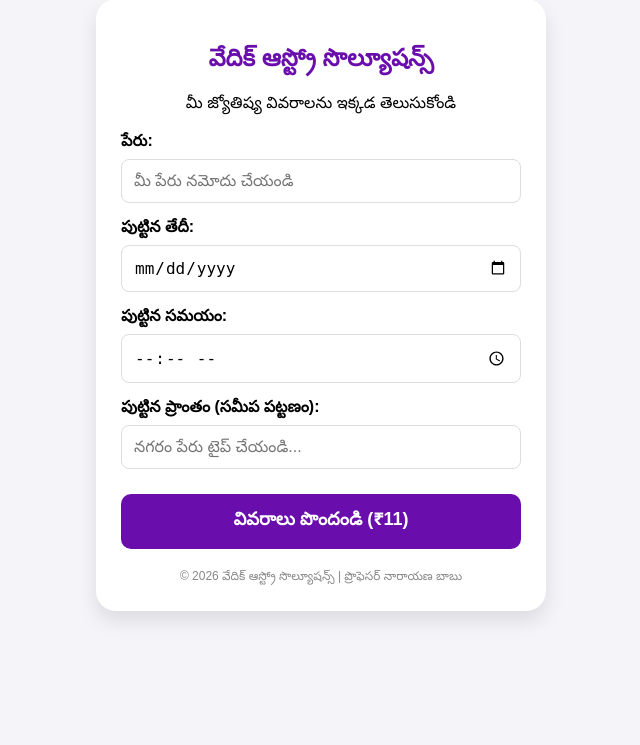
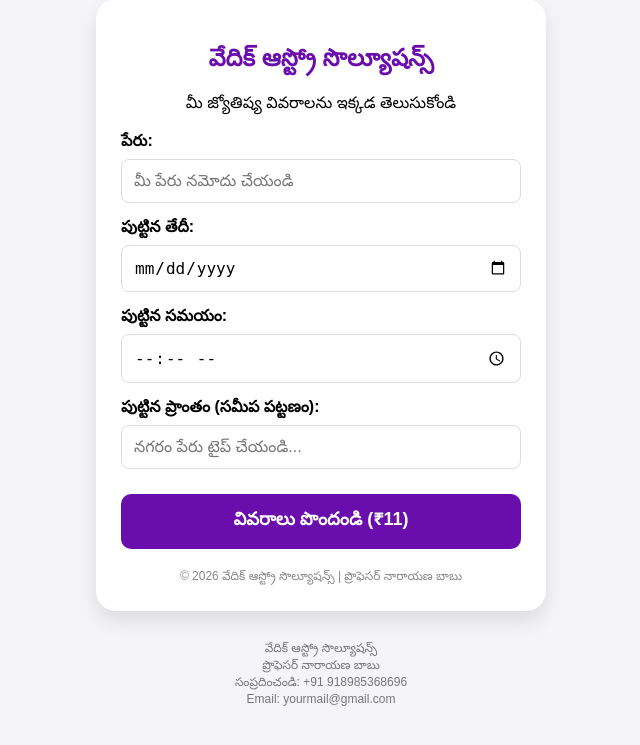
Before and after one commit to mdnbabu/mdnbabu-telugu-astrology-, a Flask app: page / in a window 1280 px wide. Shown: the part 29-774 px from the top of the page, without its empty margins (319-959 px from the left). Run offline with Flask 3, Linux system fonts and the light colour scheme.

Commit message:
Update index.html

```diff
--- a/templates/index.html
+++ b/templates/index.html
@@ -45,6 +45,23 @@
         © 2026 వేదిక్ ఆస్ట్రో సొల్యూషన్స్ | ప్రొఫెసర్ నారాయణ బాబు
     </div>
 </div>
+</form>
+
+</div>
+
+<div style="margin-top:30px;font-size:12px;color:#777;text-align:center">
+
+వేదిక్ ఆస్ట్రో సొల్యూషన్స్
+<br>
+ప్రొఫెసర్ నారాయణ బాబు
+<br>
+సంప్రదించండి: +91 918985368696
+<br>
+Email: yourmail@gmail.com
+
+</div>
 
 </body>
 </html>
+</body>
+</html>
```
